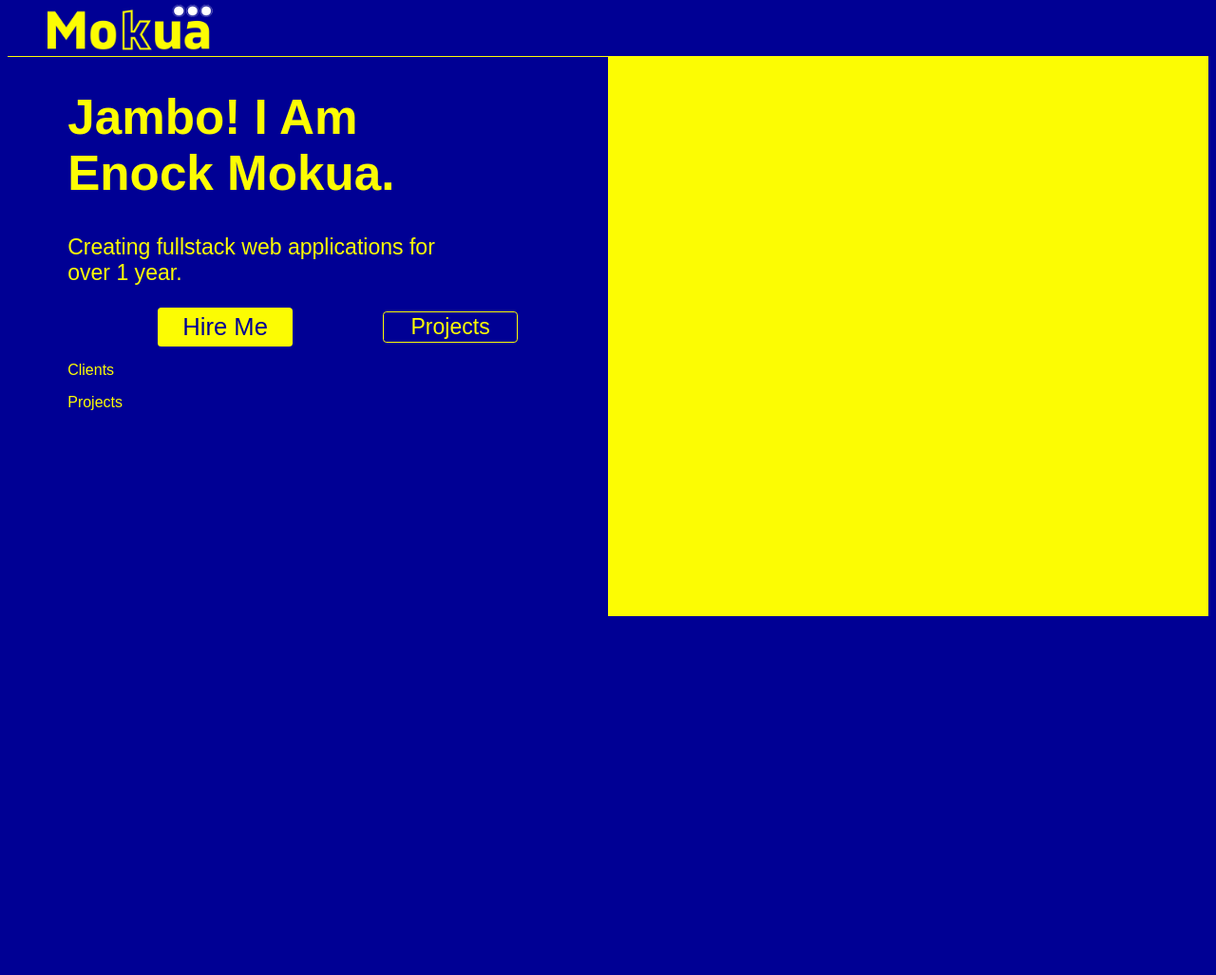
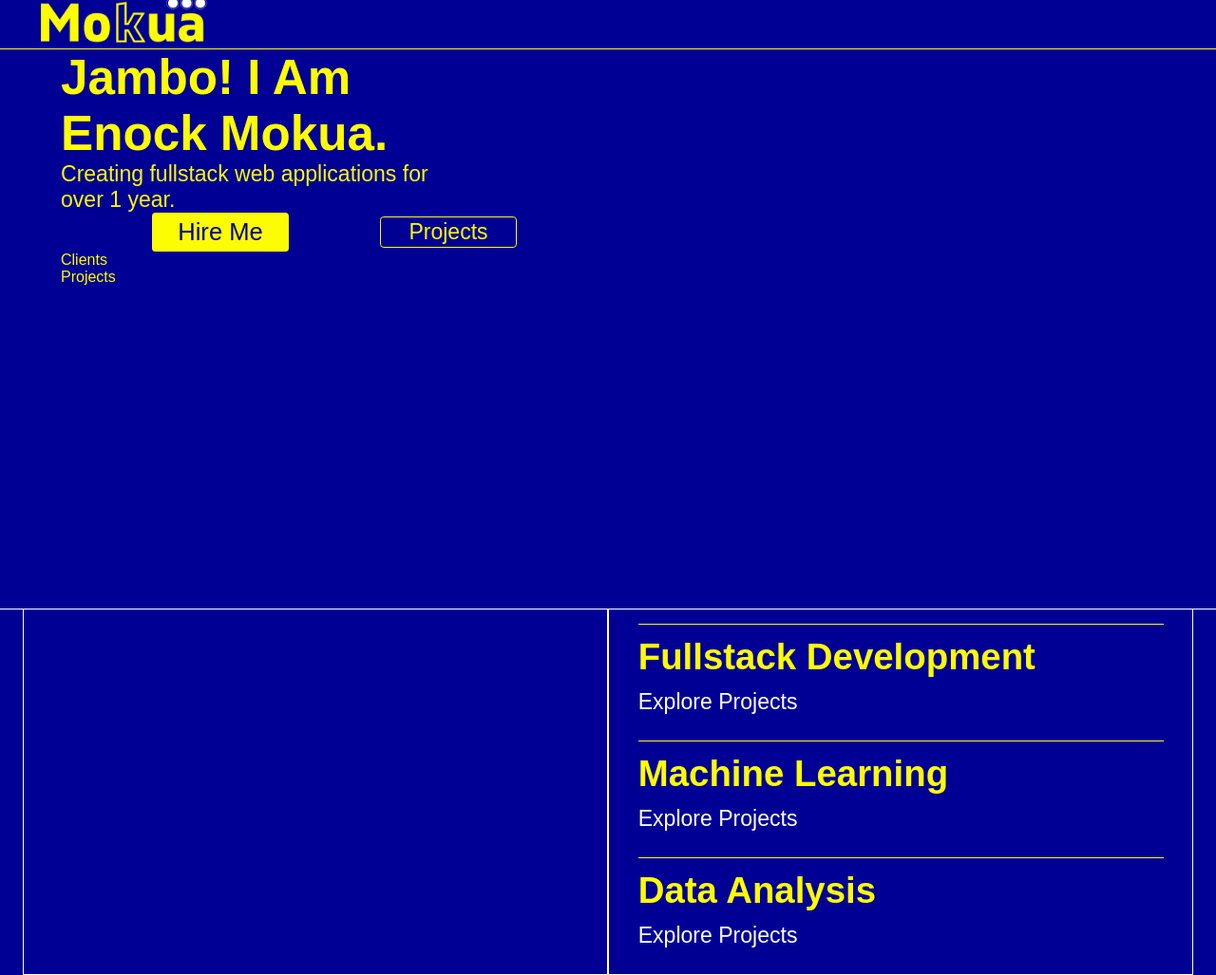
Before and after one commit to MokuaEnock/Professional-website, a plain HTML site: page index.html in a window 1280 px wide. Shown: the whole page at 95% size. Before the commit the page ends 800 px from the top, so only its background shows below. Drawn offline with Linux system fonts and the light colour scheme; a web font is replaced by a local one.

Commit message:
skeleton for section 1

```diff
--- a/index.html
+++ b/index.html
@@ -5,9 +5,12 @@
     <meta http-equiv="X-UA-Compatible" content="IE=edge" />
     <meta name="viewport" content="width=device-width, initial-scale=1.0" />
     <title>Mokua</title>
-    <link rel="preconnect" href="https://fonts.googleapis.com">
-<link rel="preconnect" href="https://fonts.gstatic.com" crossorigin>
-<link href="https://fonts.googleapis.com/css2?family=Monda&display=swap" rel="stylesheet">
+    <link rel="preconnect" href="https://fonts.googleapis.com" />
+    <link rel="preconnect" href="https://fonts.gstatic.com" crossorigin />
+    <link
+      href="https://fonts.googleapis.com/css2?family=Monda&display=swap"
+      rel="stylesheet"
+    />
     <link rel="stylesheet" href="/resources/css/index.css" />
     <link
       rel="shortcut icon"
@@ -51,5 +54,24 @@
       </div>
       <div id="m_cont2"></div>
     </main>
+
+    <!-- section serices -->
+    <section id="services">
+      <div id="sect1_cont1"></div>
+      <div id="sect1_cont2">
+        <div class="sect1_cont2s">
+          <h3>Fullstack Development</h3>
+          <p>Explore Projects</p>
+        </div>
+        <div class="sect1_cont2s">
+          <h3>Machine Learning</h3>
+          <p>Explore Projects</p>
+        </div>
+        <div class="sect1_cont2s">
+          <h3>Data Analysis</h3>
+          <p>Explore Projects</p>
+        </div>
+      </div>
+    </section>
   </body>
 </html>
--- a/resources/css/index.css
+++ b/resources/css/index.css
@@ -7,6 +7,10 @@ body {
   color: #fcfc03;
 }
 
+* {
+  padding: 0;
+  margin: 0;
+}
 
 /* header */
 header {
@@ -56,8 +60,7 @@ main>div {
   align-items: flex-end;
 }
 
-#m_cont1>div {
-}
+#m_cont1>div {}
 
 #m_cont1_1 {
   height: 70%;
@@ -118,6 +121,50 @@ main>div {
 
 }
 
-#m_cont2 {
-  background-color: #fcfc03;
+#m_cont2 {}
+
+/* section serices */
+
+#services {
+  width: 100%;
+  height: 30vw;
+  border-top: thin solid white;
+  background-color: #000094;
+  display: flex;
+  flex-direction: row;
+  align-items: center;
+  justify-content: center;
 }
+
+#services>div {
+  width: 48%;
+  height: 100%;
+  border: solid white thin;
+}
+
+#sect1_cont2 {
+  display: flex;
+  flex-direction: column;
+  align-items: center;
+  justify-content: space-evenly;
+
+}
+
+.sect1_cont2s {
+  width: 90%;
+  border-top: #fcfc03 solid thin;
+  height: 28%;
+  display: flex;
+  flex-direction: column;
+  justify-content: space-evenly;
+  align-items: flex-start;
+}
+
+.sect1_cont2s>h3 {
+  font-size: 3vw;
+}
+
+.sect1_cont2s>p {
+  font-size: 1.8vw;
+  color: white;
+}
```
